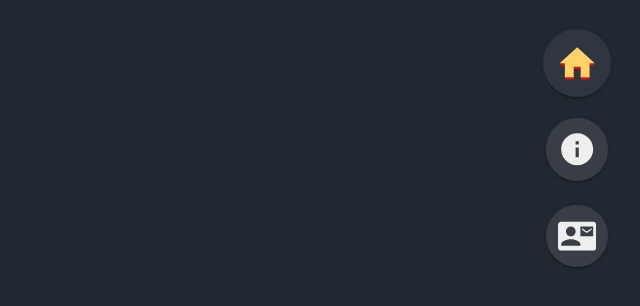
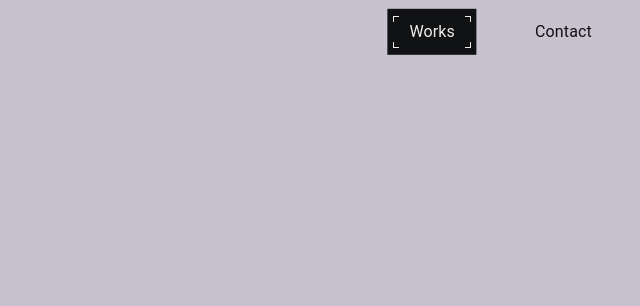
Before and after one commit to Roirtur/portfolio, a Next.js app in the folder portfolio/: page / in a window 1280 px wide. Shown: the top 306 px of the page, without its empty margins (640-1280 px from the left). Built offline with nearby package versions, Linux system fonts and the light colour scheme.

Commit message:
better navbar

```diff
--- a/portfolio/app/page.tsx
+++ b/portfolio/app/page.tsx
@@ -1,9 +1,8 @@
-import styles from "@/styles/page.module.css";
+import { Box } from "@mui/material";
 
 export default function Home() {
   return (
-    <div className={styles.page}>
-
-    </div>
+      <Box>
+      </Box>
   );
 }
--- a/portfolio/components/Navbar.tsx
+++ b/portfolio/components/Navbar.tsx
@@ -1,22 +1,14 @@
 "use client";
 
 import React from "react";
-import { ThemeProvider, Box, IconButton } from "@mui/material";
-import HomeIcon from "@mui/icons-material/Home";
-import InfoIcon from "@mui/icons-material/Info";
-import ContactMailIcon from "@mui/icons-material/ContactMail";
-import theme from "../styles/theme";
+import { ThemeProvider, Box, Typography } from "@mui/material";
+import theme from "@/styles/theme";
 import { usePathname } from "next/navigation";
 import Link from "next/link";
+import "@/styles/navbar/style.css";
 
 export default function Navbar() {
   const currentPath = usePathname();
-
-  const navItems = [
-    { label: "Home", path: "/", icon: <HomeIcon sx={{ fontSize: "2.4rem" }} /> },
-    { label: "About", path: "/about", icon: <InfoIcon sx={{ fontSize: "2.4rem" }} /> },
-    { label: "Contact", path: "/contact", icon: <ContactMailIcon sx={{ fontSize: "2.4rem" }} /> },
-  ];
 
   return (
     <ThemeProvider theme={theme}>
@@ -26,27 +18,80 @@ export default function Navbar() {
           right: 0,
           top: 0,
           display: "flex",
-          flexDirection: "column",
+          flexDirection: "row",
+          gap: 6,
           alignItems: "flex-end",
-          gap: 3,
-          p: 4,
+          p: 2,
+          pr: 4,
         }}
       >
-        {navItems.map((item) => (
-          <Link key={item.path} href={item.path} passHref>
-            <IconButton
-              className={currentPath === item.path ? "active" : ""}
-              size="large"
+        <Link href={"/"}>
+          <Box
+            sx={{
+              position: "relative",
+              px: 2,
+              py: 0.5,
+              pointerEvents: currentPath === "/" ? "none" : "auto",
+            }}
+            className={`nav-item ${currentPath === "/" ? "active" : ""}`}
+          >
+            <Box
               sx={{
-                p: 1.5,
-                boxShadow: 2,
-                fontSize: currentPath === item.path ? "2rem" : "1.5rem"
+                position: "absolute",
+                top: 0,
+                left: 0,
+                width: "100%",
+                height: "100%",
+                display: "flex",
               }}
-            >
-              {item.icon}
-            </IconButton>
-          </Link>
-        ))}
+              className="corner-container">
+              <Box className="tr corner horizontal" />
+              <Box className="rt corner vertical" />
+              <Box className="tl corner horizontal" />
+              <Box className="lt corner vertical" />
+              <Box className="br corner horizontal" />
+              <Box className="rb corner vertical" />
+              <Box className="bl corner horizontal" />
+              <Box className="lb corner vertical" />
+            </Box>
+            <Box className="revert-colors" />
+            <Typography className="text">Works</Typography>
+          </Box>
+        </Link>
+
+        <Link href={"/contact"}>
+          <Box
+            sx={{
+              position: "relative",
+              px: 2,
+              py: 0.5,
+              // pointerEvents: currentPath === "/contact" ? "none" : "auto",
+            }}
+            className={`nav-item ${currentPath === "/contact" ? "active" : ""}`}
+          >
+            <Box
+              sx={{
+                position: "absolute",
+                top: 0,
+                left: 0,
+                width: "100%",
+                height: "100%",
+                display: "flex",
+              }}
+              className="corner-container">
+              <Box className="tr corner horizontal" />
+              <Box className="rt corner vertical" />
+              <Box className="tl corner horizontal" />
+              <Box className="lt corner vertical" />
+              <Box className="br corner horizontal" />
+              <Box className="rb corner vertical" />
+              <Box className="bl corner horizontal" />
+              <Box className="lb corner vertical" />
+            </Box>
+            <Box className="revert-colors" />
+            <Typography className="text">Contact</Typography>
+          </Box>
+        </Link>
       </Box>
     </ThemeProvider>
   );
--- /dev/null
+++ b/portfolio/styles/navbar/style.css
@@ -0,0 +1,131 @@
+.corner.vertical,
+.corner.horizontal {
+    position: absolute;
+    background-color: #101214;
+    z-index: 1000;
+    transition: all 0.3s cubic-bezier(.52, .14, .45, .97);
+}
+
+.corner.vertical {
+    width: 1px;
+    height: 0;
+}
+
+.corner.horizontal {
+    width: 0;
+    height: 1px;
+}
+
+.horizontal,
+.vertical {
+    /* transition-duration: 2s; */
+    transition: width 0.3s cubic-bezier(.52, .14, .45, .97) 0.1s, height 0.3s cubic-bezier(.52, .14, .45, .97) 0.1s !important;
+}
+
+.nav-item:hover .vertical,
+.nav-item:hover .horizontal {
+    transition-duration: 0.5s;
+    transition-timing-function: cubic-bezier(.33, 1, .68, 1);
+    filter: invert(1);
+    transition-delay: 0.3s;
+    transition: width 0.3s cubic-bezier(.52, .14, .45, .97) 0.15s, height 0.3s cubic-bezier(.52, .14, .45, .97) 0.15s !important;
+}
+
+.nav-item:hover .vertical {
+    height: 6px;
+}
+
+.nav-item:hover .horizontal {
+    width: 6px;
+}
+
+.tr,
+.rt {
+    top: 0;
+    right: 0;
+}
+
+.tl,
+.lt {
+    top: 0;
+    left: 0;
+}
+
+.br,
+.rb {
+    bottom: 0;
+    right: 0;
+}
+
+.bl,
+.lb {
+    bottom: 0;
+    left: 0;
+}
+
+.nav-item {
+    filter: invert(0);
+    transition: filter 0.3s cubic-bezier(.52, .14, .45, .97);
+}
+
+.nav-item:hover .text {
+    filter: invert(1);
+    transition-delay: 0.1s;
+    transition-timing-function: cubic-bezier(.33, 1, .68, 1);
+}
+
+.text {
+    transition: all 0.3s cubic-bezier(.52, .14, .45, .97);
+    font-family: "IBM Plex Mono", monospace;
+}
+
+.revert-colors {
+    position: absolute;
+    top: 50%;
+    left: 50%;
+    width: 0;
+    height: 0;
+    background-color: #101214;
+    transition: width 0s cubic-bezier(.33, 1, .68, 1) 0.3s, height 0.3s cubic-bezier(.33, 1, .68, 1), transform 0.3s cubic-bezier(.33, 1, .68, 1) 0.3s;
+    transform: translate(-50%, -50%);
+}
+
+.nav-item:hover .revert-colors {
+    width: 115%;
+    height: 145%;
+    transition: width 0.3s cubic-bezier(.33, 1, .68, 1) 0s, height 0s cubic-bezier(.33, 1, .68, 1)
+}
+
+.active .revert-colors {
+    width: 115%;
+    height: 145%;
+}
+
+.active .vertical,
+.active .horizontal {
+    filter: invert(1);
+}
+
+.active .vertical {
+    height: 6px;
+}
+
+.active .horizontal {
+    width: 6px;
+}
+
+.active .text {
+    filter: invert(1);
+}
+
+.corner-container {
+    transition: all 0.4s cubic-bezier(.52, .14, .45, .97);
+    z-index: 1000;
+}
+
+.nav-item:active .corner-container {
+    width: 80%;
+    height: 80%;
+    transform: translate(10%, 10%);
+    transition: width 0.05s cubic-bezier(.52, .14, .45, .97), height 0.05s cubic-bezier(.52, .14, .45, .97), transform 0.05s cubic-bezier(.52, .14, .45, .97);
+}
--- a/portfolio/styles/theme.ts
+++ b/portfolio/styles/theme.ts
@@ -19,33 +19,37 @@ const theme = createTheme({
         MuiCssBaseline: {
             styleOverrides: {
                 body: {
-                    backgroundColor: "#222831", // Background color for body
-                    color: "#ffffff", // Text color for body
+                    backgroundColor: "#C8C2CF", // Background color for body
+                    color: "#101214", // Text color for body
                 },
             },
         },
         MuiIconButton: {
             styleOverrides: {
                 root: {
-                    backgroundColor: "#393E46", // Default background color for IconButton
-                    color: "#EEE", // Default text color for IconButton
-                    transition: "all 0.2s ease-in-out", // Smooth transition
+                    backgroundColor: "#CC2B52", // Default background color for IconButton
+                    color: "#E8BCB9", // Default text color for IconButton
+                    transition: "all 0.2s", // Smooth transition
                     '&.active': {
                         color: "#FFD369", // Active IconButton text color
                         fontWeight: "bold", // Active IconButton font weight
-                        backgroundColor: "#2F363F",
+                        backgroundColor: "#AF1740",
                         transform: "scale(1.1)", // Slightly enlarge the IconButton when active
                         '& .MuiSvgIcon-root': {
-                            filter: "drop-shadow(0px 2px 0px rgb(222, 20, 20, 1))", // Add a drop shadow to the icon
+                            filter: "drop-shadow(4px 4px 0px rgb(20, 20, 20, 1))", // Add a larger drop shadow to the icon
                         },
                     },
                     '&:hover': {
-                        backgroundColor: "#2F363F", // Background color on hover with opacity
+                        backgroundColor: "#AF1740", // Background color on hover with opacity
                         color: "#FFD369", // Text color on hover
                         transform: "scale(1.1)", // Slightly enlarge the IconButton when active
                         '& .MuiSvgIcon-root': {
-                            filter: "drop-shadow(0px 2px 0px rgb(222, 20, 20, 1))", // Add a drop shadow to the icon
+                            filter: "drop-shadow(4px 4px 0px rgb(20, 20, 20, 1))", // Add a drop shadow to the icon
                         },
+                    },
+                    '& .MuiSvgIcon-root': {
+                        transition: "all 0.1s", // Smooth transition
+                        filter: "drop-shadow(2px 2px 0px rgb(20, 20, 20, 1))", // Add a larger drop shadow to the icon
                     },
                     fontWeight: "normal", // Non-active IconButton font weight
                 },
```
Also changed, not shown: portfolio/app/about/page.tsx (deleted, +0 -9 lines).
